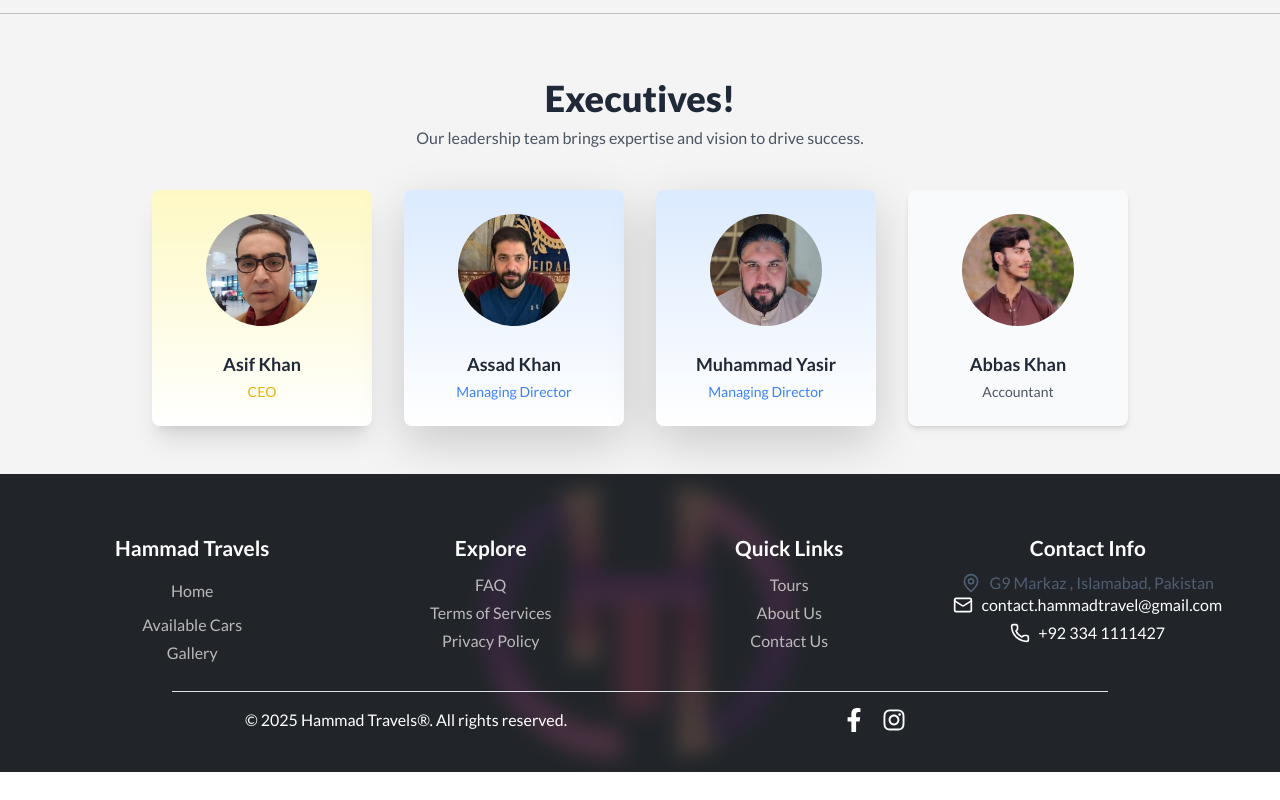
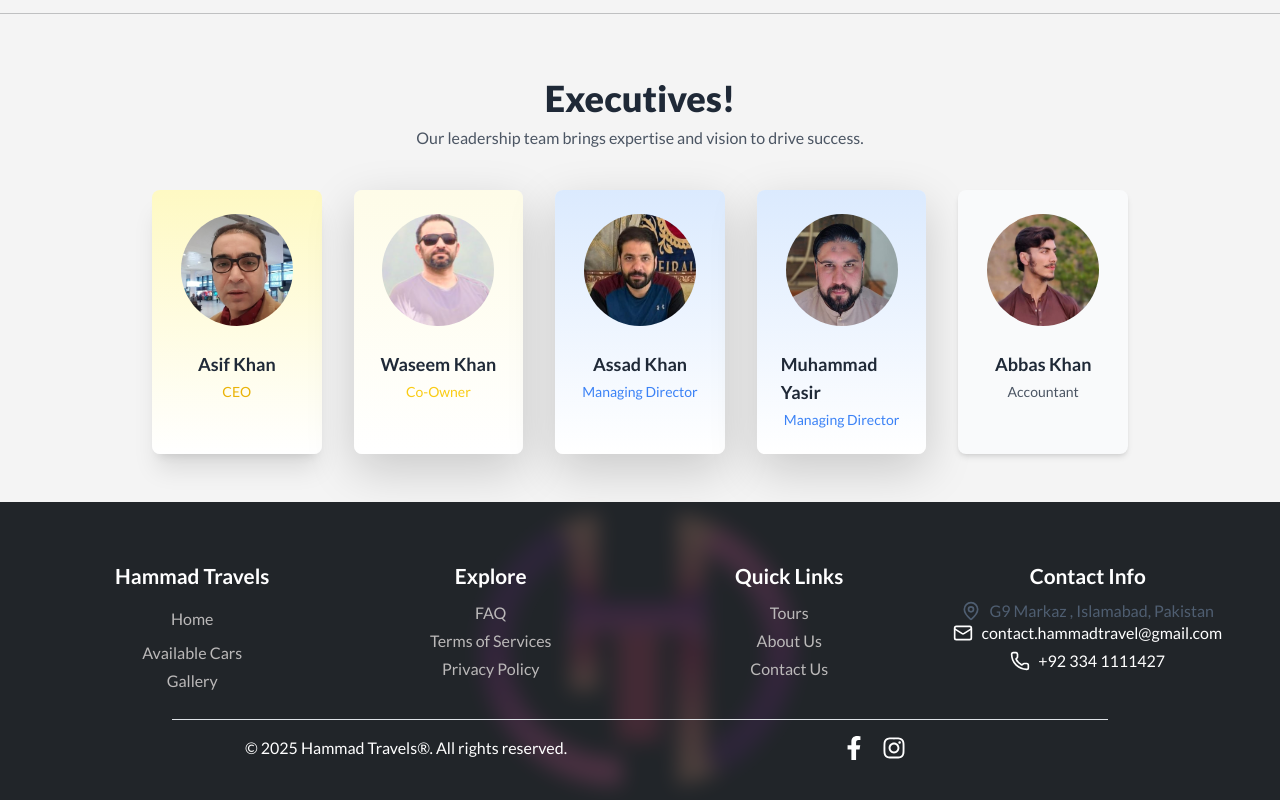
Before and after one commit to Azharelahi/hammad-travels, a React (Create React App) app: page /aboutus in a window 1280 px wide. Shown: the part 1023-1823 px from the top of the page. Before the commit the page ends 1795 px from the top, so only its background shows below. Built offline with nearby package versions, Linux system fonts and the light colour scheme.

Commit message:
Waseem mamu added

```diff
--- a/src/components/Our Team/TeamSection.jsx
+++ b/src/components/Our Team/TeamSection.jsx
@@ -4,6 +4,7 @@ import ceo from "./../../assets/images/Our Team/ceo.jpg";
 import ceo2 from "./../../assets/images/Our Team/assad.jpg";
 import ceo3 from "./../../assets/images/Our Team/yasir.jpg";
 import Abbas from "./../../assets/images/Our Team/Abbas.jpg";
+import waseem from "./../../assets/images/Our Team/waseem.png"; // Add Waseem's image
 
 const teamMembers = [
   {
@@ -12,6 +13,13 @@ const teamMembers = [
     image: ceo,
     style: "border-yellow-500 shadow-xl scale-110 bg-gradient-to-b from-yellow-100 to-white",
     textStyle: "text-yellow-500",
+  },
+  {
+    name: "Waseem Khan",
+    role: "Co-Owner",
+    image: waseem,
+    style: "border-yellow-400 shadow-lg bg-gradient-to-b from-yellow-50 to-white",
+    textStyle: "text-yellow-400",
   },
   {
     name: "Assad Khan",
@@ -61,7 +69,7 @@ const TeamSection = () => {
         Our leadership team brings expertise and vision to drive success.
       </motion.p>
 
-      <div className="grid gap-8 mt-10 sm:grid-cols-2 lg:grid-cols-4">
+      <div className="grid gap-8 mt-10 sm:grid-cols-2 md:grid-cols-3 lg:grid-cols-5">
   {teamMembers.map((member, index) => (
     <motion.div
       key={index}
@@ -85,6 +93,7 @@ const TeamSection = () => {
     </motion.div>
   ))}
 </div>
+
     </section>
   );
 };
```
Also changed, not shown: src/assets/images/Our Team/waseem.png (added), 1 other file (tests, documents, lock files or other folders). Lines whose indentation alone changed are shown as unchanged.
